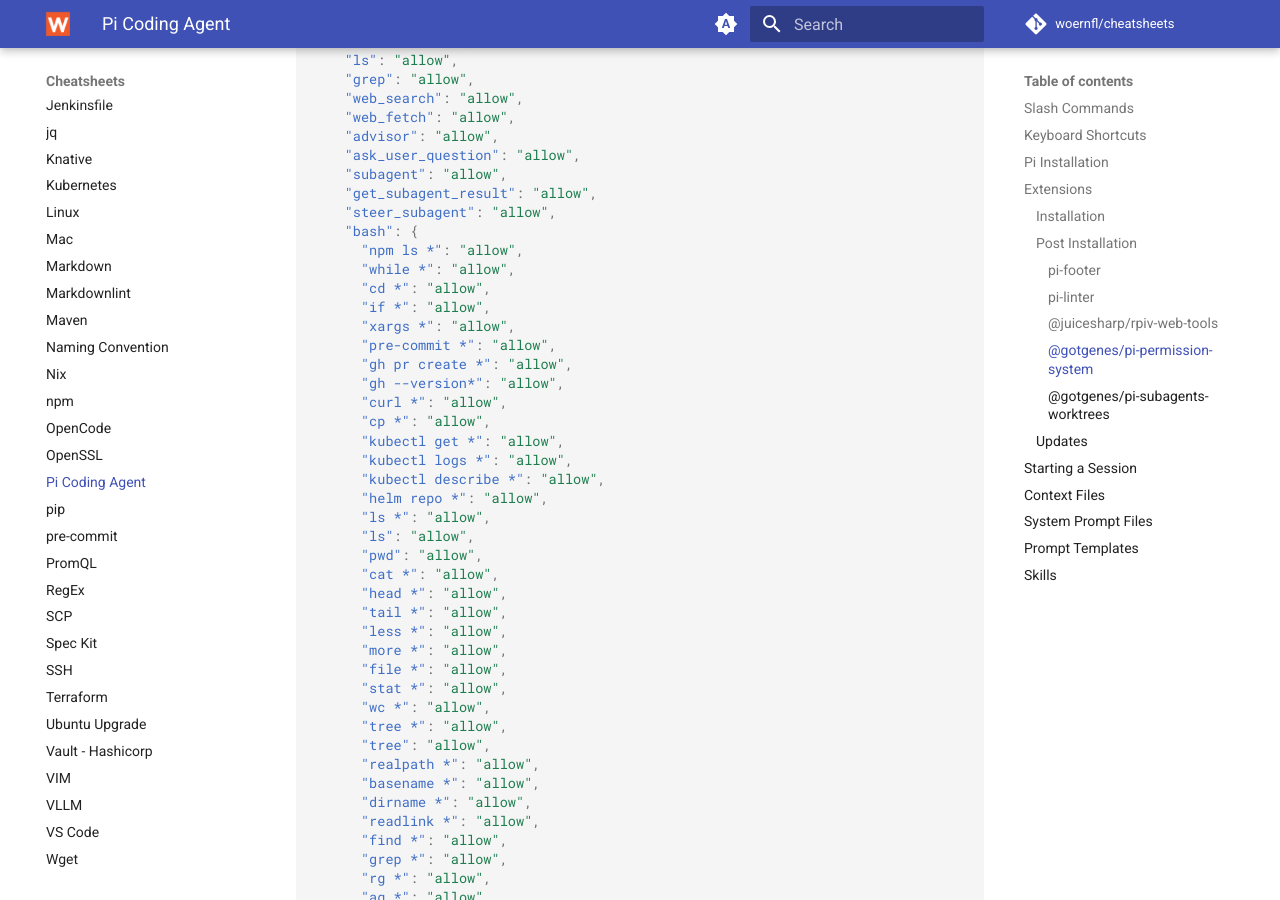
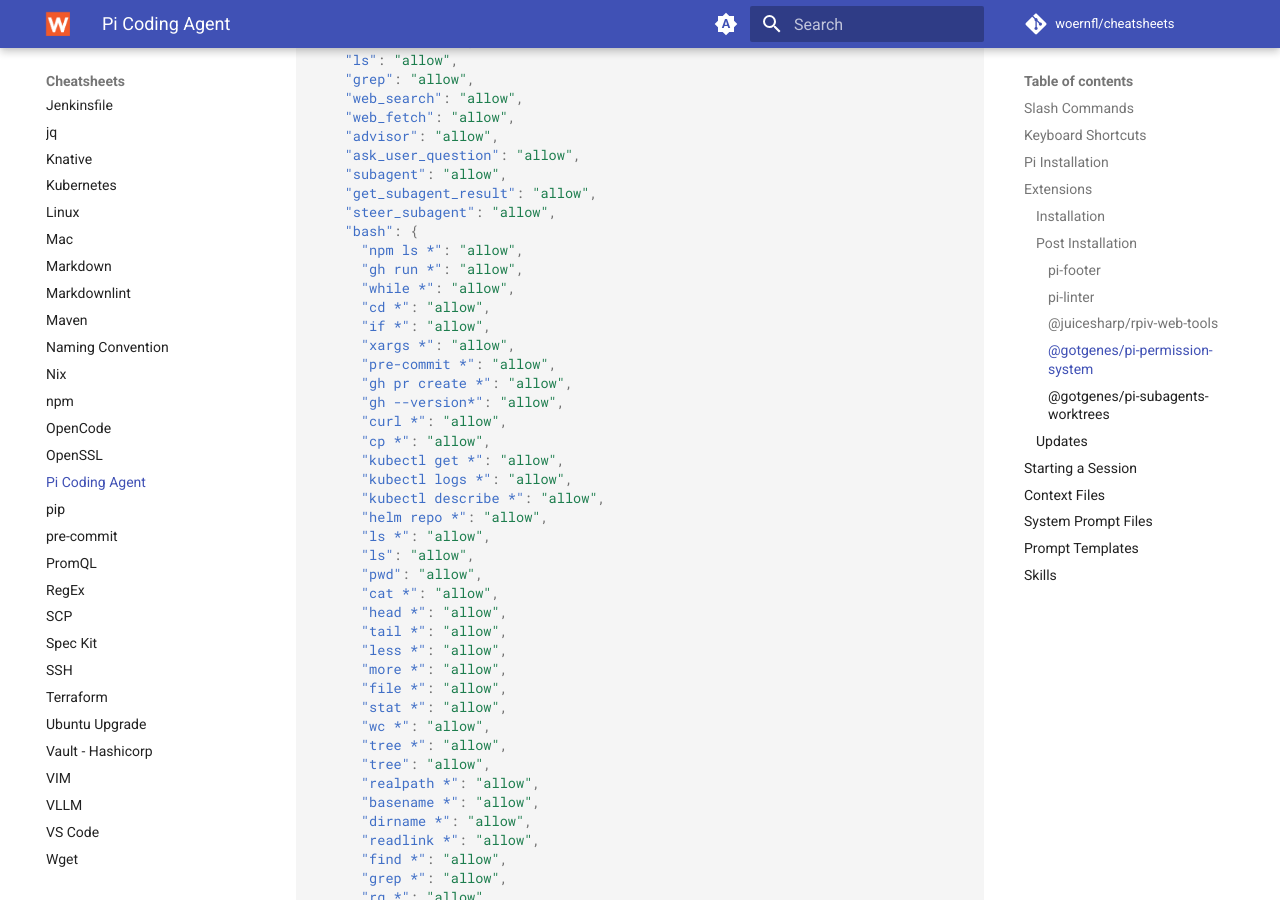
Before and after one commit to woernfl/cheatsheets, an MkDocs documentation site: the page built from docs/pi.md, in a window 1280 px wide and 900 px high, scrolled down 5361 px. Built offline with MkDocs 1.6.1 and Material for MkDocs 9.7.7, drawn with Linux system fonts in a browser that asks for light colours; comment, search, counter and statistics services are not loaded.

Commit message:
Add permission for 'gh run' command in pi.md (#438)

```diff
--- a/docs/pi.md
+++ b/docs/pi.md
@@ -246,6 +246,7 @@ File to modify: `~/.pi/agent/extensions/pi-permission-system/config.json`:
     "steer_subagent": "allow",
     "bash": {
       "npm ls *": "allow",
+      "gh run *": "allow",
       "while *": "allow",
       "cd *": "allow",
       "if *": "allow",
```
